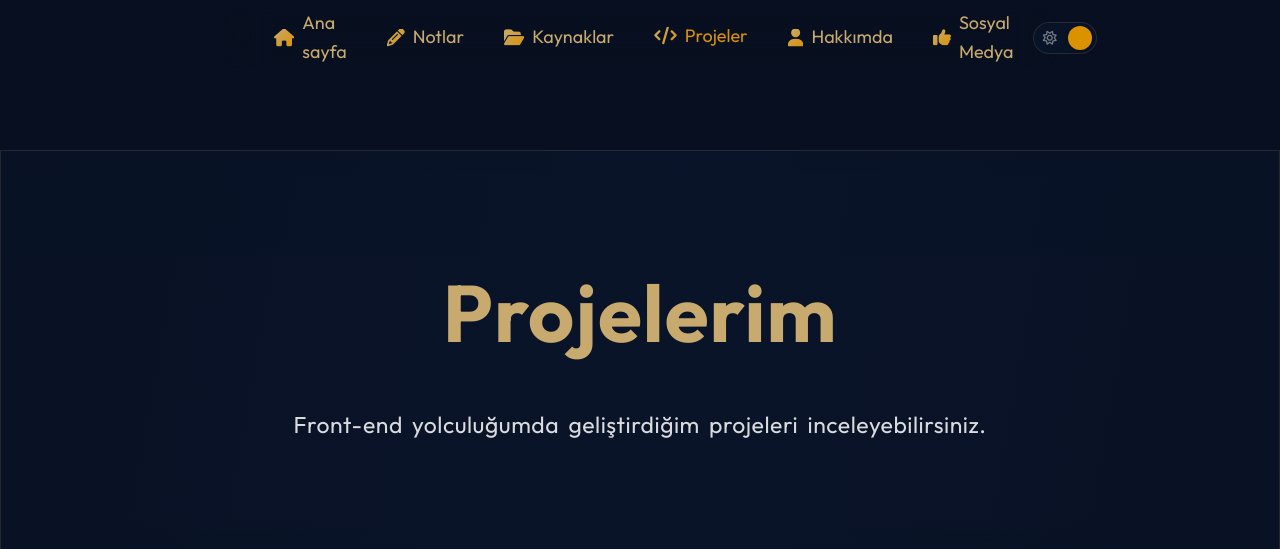
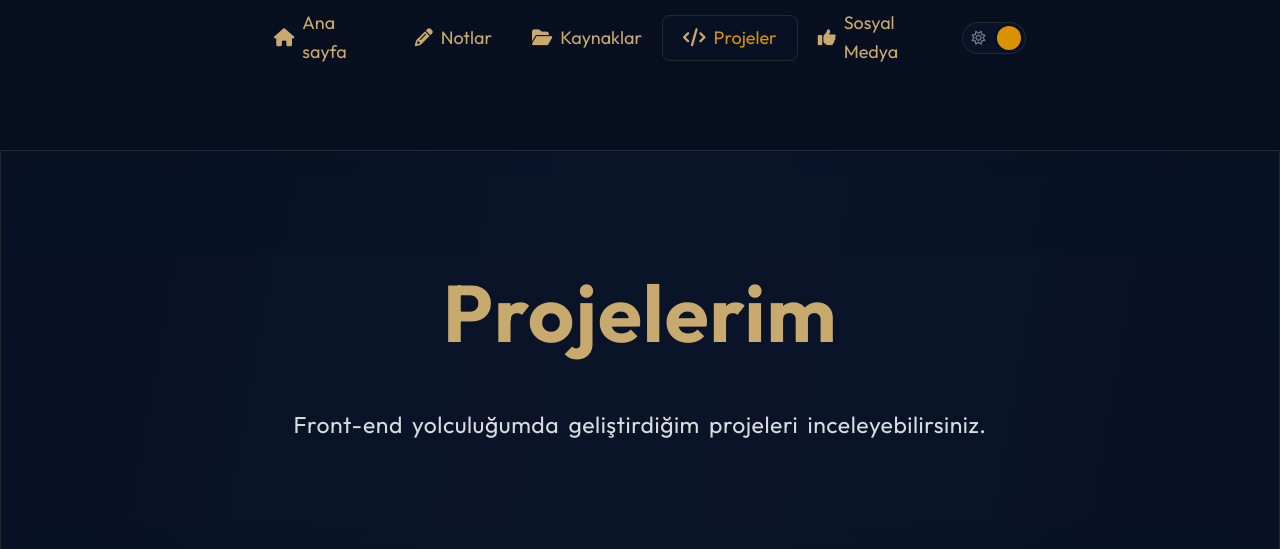
Before and after one commit to doganayurgupluoglu/doganaylab, a PHP site: page /projects.html in a window 1280 px wide. Shown: the top 549 px of the page. Run offline with PHP 8.4, Linux system fonts and the light colour scheme; some libraries are stand-ins or nearby versions.

Commit message:
bazı animasyonlar eklendi

```diff
--- a/index.html
+++ b/index.html
@@ -29,7 +29,7 @@
     <header class="header">
         <nav class="menu">
             <ul>
-                <li><a href="index.html" class="anasayfa"><i class="fa fa-house"></i>Ana sayfa</a></li>
+                <li><a href="index.html" class="anasayfa active"><i class="fa fa-house"></i>Ana sayfa</a></li>
                 <li><a href="notes.html" class="notlar"><i class="fa-solid fa-pencil"></i>Notlar</a></li>
                 <li><a href="sources.html" class="kaynaklar"><i class="fa-solid fa-folder-open"></i>Kaynaklar</a></li>
                 <li>
--- a/projects.html
+++ b/projects.html
@@ -33,9 +33,6 @@
                 </li>
                 <li>
                     <a href="projects.html" class="projeler active"><i class="fa-solid fa-code"></i>  Projeler</a>
-                </li>
-                <li>
-                    <a href="index.html" class="hakkimda"><i class="fa-solid fa-user"></i>  Hakkımda</a>
                 </li>
                 <li>
                     <a href="social.html" class="sosyal"><i class="fa-solid fa-thumbs-up"></i>  Sosyal Medya</a>
--- a/style.css
+++ b/style.css
@@ -145,19 +145,63 @@ button {
     color: var(--primary-color);
     font-size: 18px;
     border-radius: 8px;
-    transition: var(--transition-default);
+    transition: all 0.3s cubic-bezier(0.4, 0, 0.2, 1);
+    position: relative;
+    overflow: hidden;
+    background: transparent;
+}
+
+.menu a::before {
+    content: '';
+    position: absolute;
+    top: 0;
+    left: 0;
+    width: 100%;
+    height: 100%;
+    background: var(--bg-card);
+    transform: translateX(-100%);
+    transition: transform 0.3s cubic-bezier(0.4, 0, 0.2, 1);
+    z-index: -1;
+    border-radius: 8px;
+}
+
+.menu a:hover::before {
+    transform: translateX(0);
+}
+
+.menu a.active {
+    background: var(--bg-card);
+    border: 1px solid var(--border-color);
+}
+
+.menu a.active::after {
+    content: '';
+    position: absolute;
+    bottom: -2px;
+    left: 50%;
+    transform: translateX(-50%);
+    width: 30%;
+    height: 2px;
+    background: var(--primary-color);
+    border-radius: 2px;
 }
 
 .menu a:hover, .menu a.active {
     color: var(--primary-hover);
+    border: 1px solid var(--border-color);
+}
+
+.menu a:hover:not(.active) {
     transform: translateY(-2px);
 }
 
 .menu a i {
-    color: transparent;
-    background: var(--gradient-primary);
-    -webkit-background-clip: text;
-    background-clip: text;
+    color: var(--primary-color);
+    transition: var(--transition-default);
+}
+
+.menu a:hover i {
+    color: var(--primary-hover);
 }
 
 /* Theme Toggle */
```
Also changed, not shown: other parts of style.css (+34 -8 lines).
